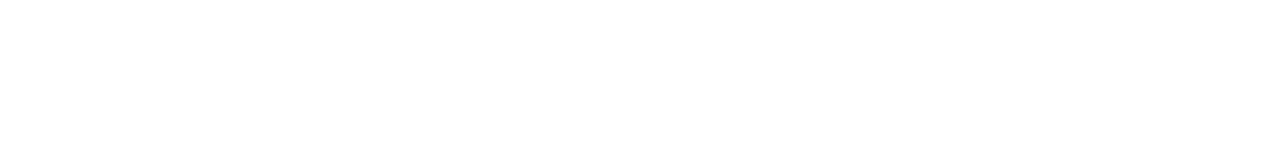
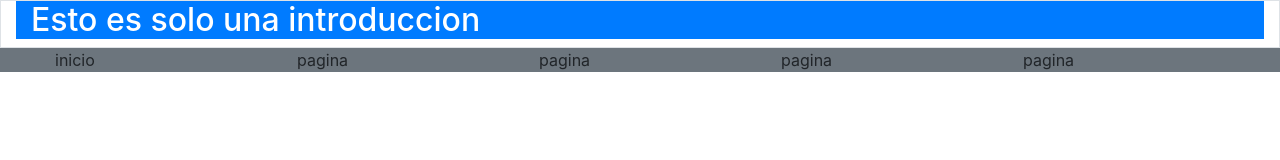
Before and after one commit to chinosalva/generation-ch16, a plain HTML site: page 3-intro-web/Bootstrap/bootstrap.html in a window 1280 px wide. Drawn offline with nearby package versions, Linux system fonts and the light colour scheme.

Commit message:
Bootstrap Primero Pasos

```diff
--- a/3-intro-web/Bootstrap/assets/css/bootstrap.css
+++ b/3-intro-web/Bootstrap/assets/css/bootstrap.css
@@ -0,0 +1,4 @@
+ul{
+    text-decoration: none;
+    list-style: none;
+}
--- a/3-intro-web/Bootstrap/bootstrap.html
+++ b/3-intro-web/Bootstrap/bootstrap.html
@@ -9,12 +9,29 @@
     <link rel="stylesheet" href="https://cdn.jsdelivr.net/npm/bootstrap@4.6.2/dist/css/bootstrap.min.css" integrity="sha384-xOolHFLEh07PJGoPkLv1IbcEPTNtaed2xpHsD9ESMhqIYd0nLMwNLD69Npy4HI+N" crossorigin="anonymous">
 </head>
 <body>
+    <!-- <button class="btn-success">soy un boton</button> -->
 
+            <div class="container-fluid border">
+                <header class="col-12 bg-primary text-white">
+                    <h2>Esto es solo una introduccion</h2>
 
+                </header>
+            </div>
+                <nav class="col-12 bg-secondary">
+                    <ul id="menu" class="row w-100">
+                        <li class="col">inicio</li>
+                        <li class="col">pagina</li>
+                        <li class="col">pagina</li>
+                        <li class="col">pagina</li>
+                        <li class="col">pagina</li>
+                    </ul>
+                </nav>
 
+                <!-- Contenido -->
+                <!-- Barra Lateral -->
+                <section>
 
-
-
+                </section>
 
 
 
```
